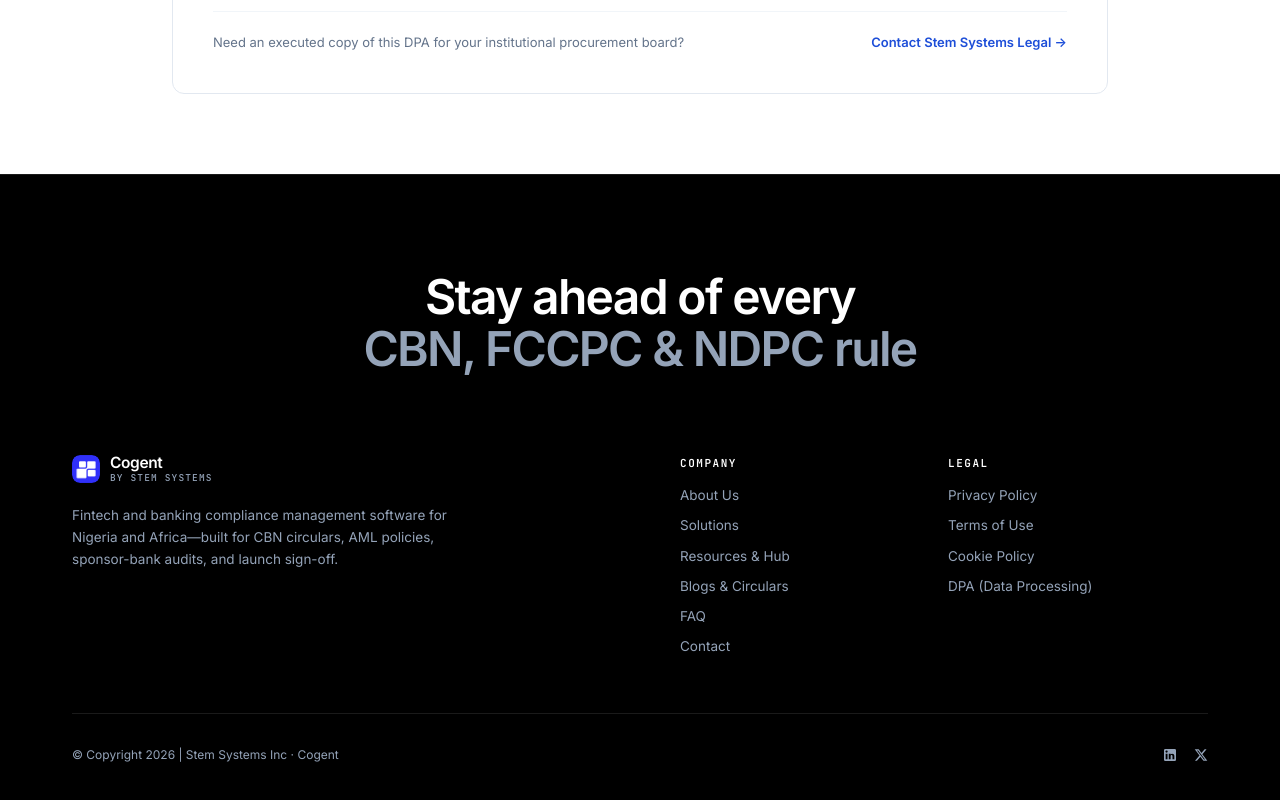
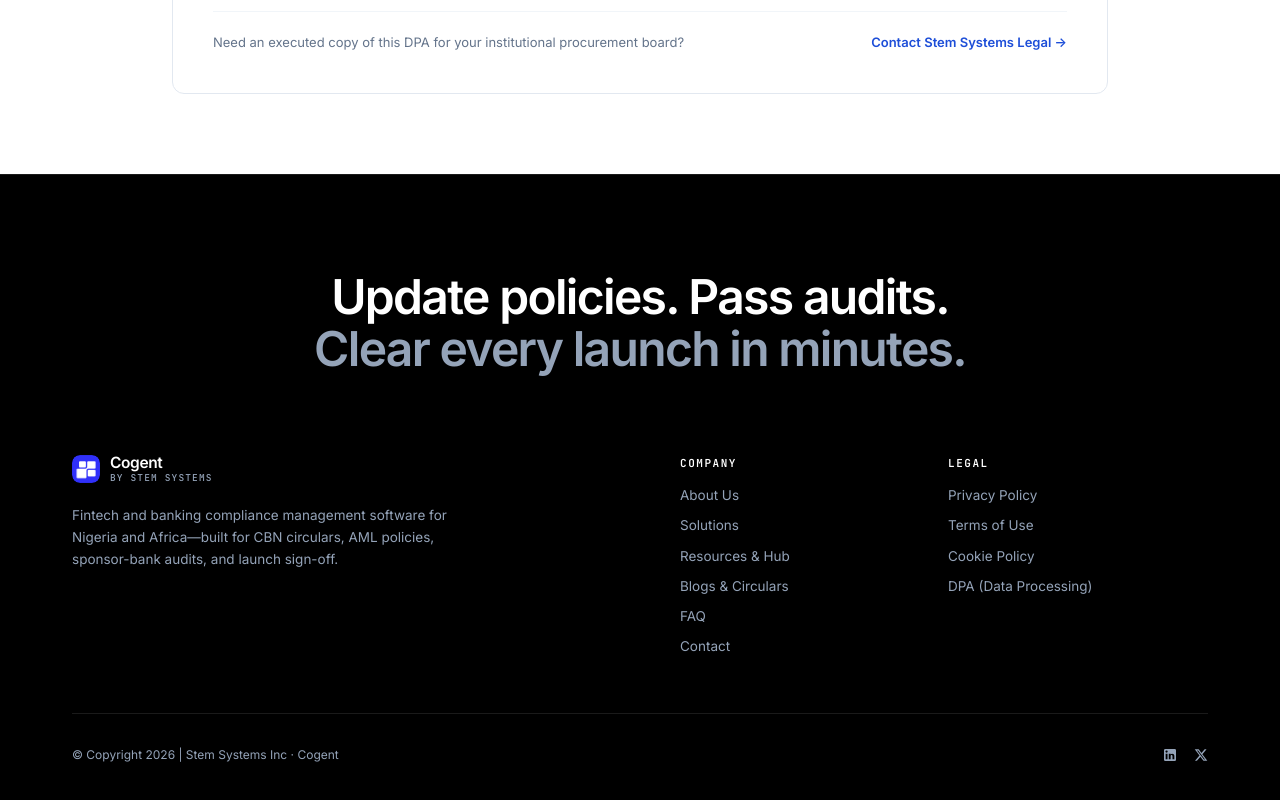
Before and after one commit to Alexmarco-gif/cogent-compliance, a Next.js app: page /legal in a window 1280 px wide. Shown: the part 2853-3653 px from the top of the page. Built offline with nearby package versions, Linux system fonts and the light colour scheme; no server answers.

Commit message:
copy(footer): align footer headline with ICP workflows (policies, audits, launches)

```diff
--- a/src/components/marketing/MarketingFooter.tsx
+++ b/src/components/marketing/MarketingFooter.tsx
@@ -9,8 +9,8 @@ export function MarketingFooter() {
         {/* Top Centered Statement */}
         <div className="mx-auto max-w-3xl text-center mb-16 sm:mb-20">
           <h2 className="text-[34px] sm:text-[48px] font-semibold leading-[1.08] tracking-[-0.035em] text-white">
-            Stay ahead of every <br />
-            <span className="text-slate-400">CBN, FCCPC &amp; NDPC rule</span>
+            Update policies. Pass audits. <br />
+            <span className="text-slate-400">Clear every launch in minutes.</span>
           </h2>
         </div>
 
```
